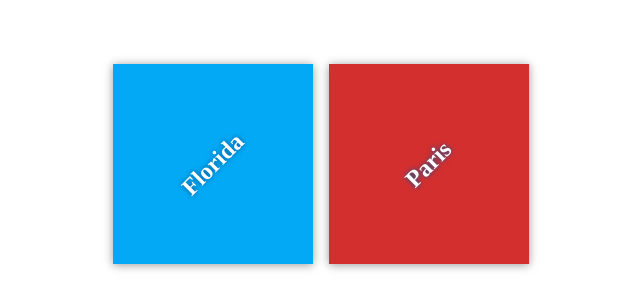
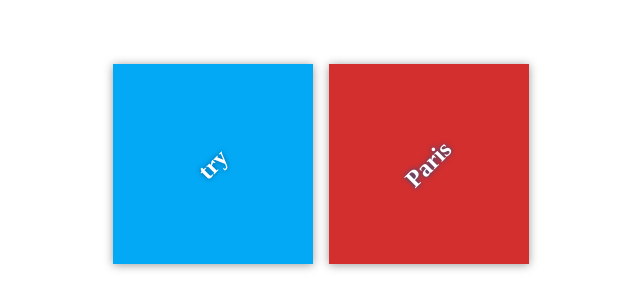
Before and after one commit to juanpablozunigahidalgo/my-travel-plans, a plain HTML site: page index.html in a window 1280 px wide. Shown: the part 236-544 px from the top of the page, 319-959 px from the left. Drawn offline with Linux system fonts and the light colour scheme.

Commit message:
here second commit trial

```diff
--- a/index.html
+++ b/index.html
@@ -11,7 +11,7 @@
     <div class="container">
         <div class="destination-container">
             <div class="destination" id="florida">
-                <h2>Florida</h2>
+                <h2>try</h2>
             </div>
 
             <div class="destination" id="paris">
```
